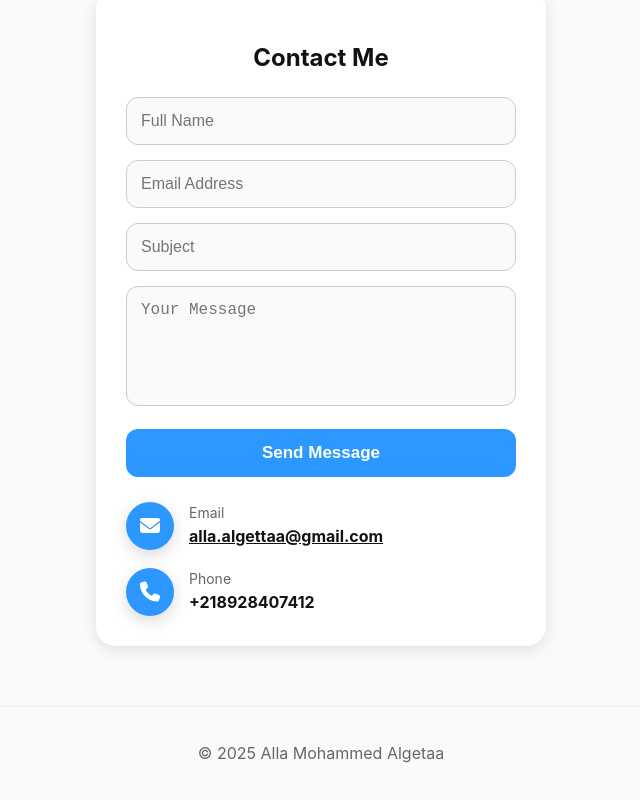
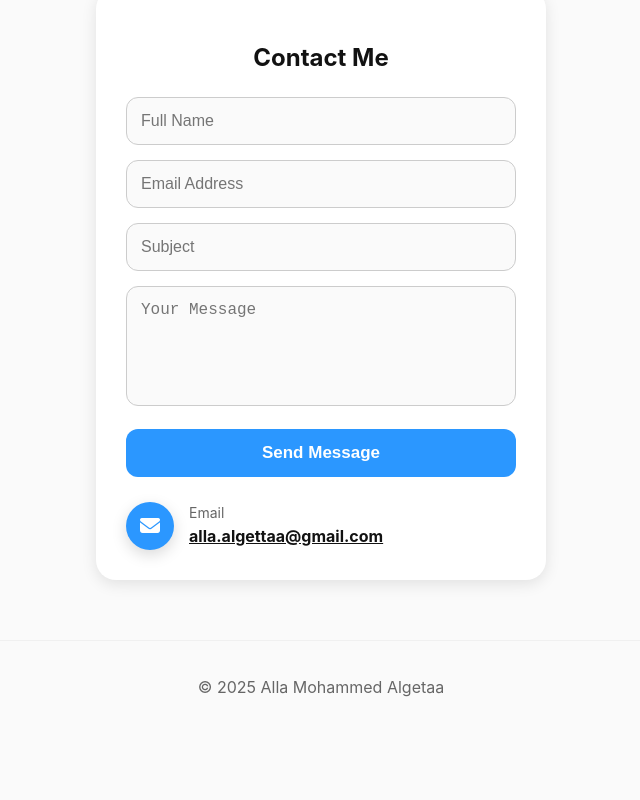
Before and after one commit to Alla-Algettaa/portfolio, a plain HTML site: page index.html in a window 1280 px wide. Shown: the part 4036-4836 px from the top of the page, without its empty margins (319-959 px from the left). After the commit the page ends 4770 px from the top, so only its background shows below. Drawn offline with nearby package versions, Linux system fonts and the light colour scheme.

Commit message:
Update portfolio

```diff
--- a/index.html
+++ b/index.html
@@ -250,15 +250,7 @@
         </div>
       </div>
 
-      <div class="contact-item">
-        <div class="icon-circle">
-          <i class="fa-solid fa-phone"></i>
-        </div>
-        <div>
-          <p class="label">Phone</p>
-          <p class="value">+218928407412</p>
-        </div>
-      </div>
+
     </div>
   </div>
 </section>
```
Also changed, not shown: 1 other file.
